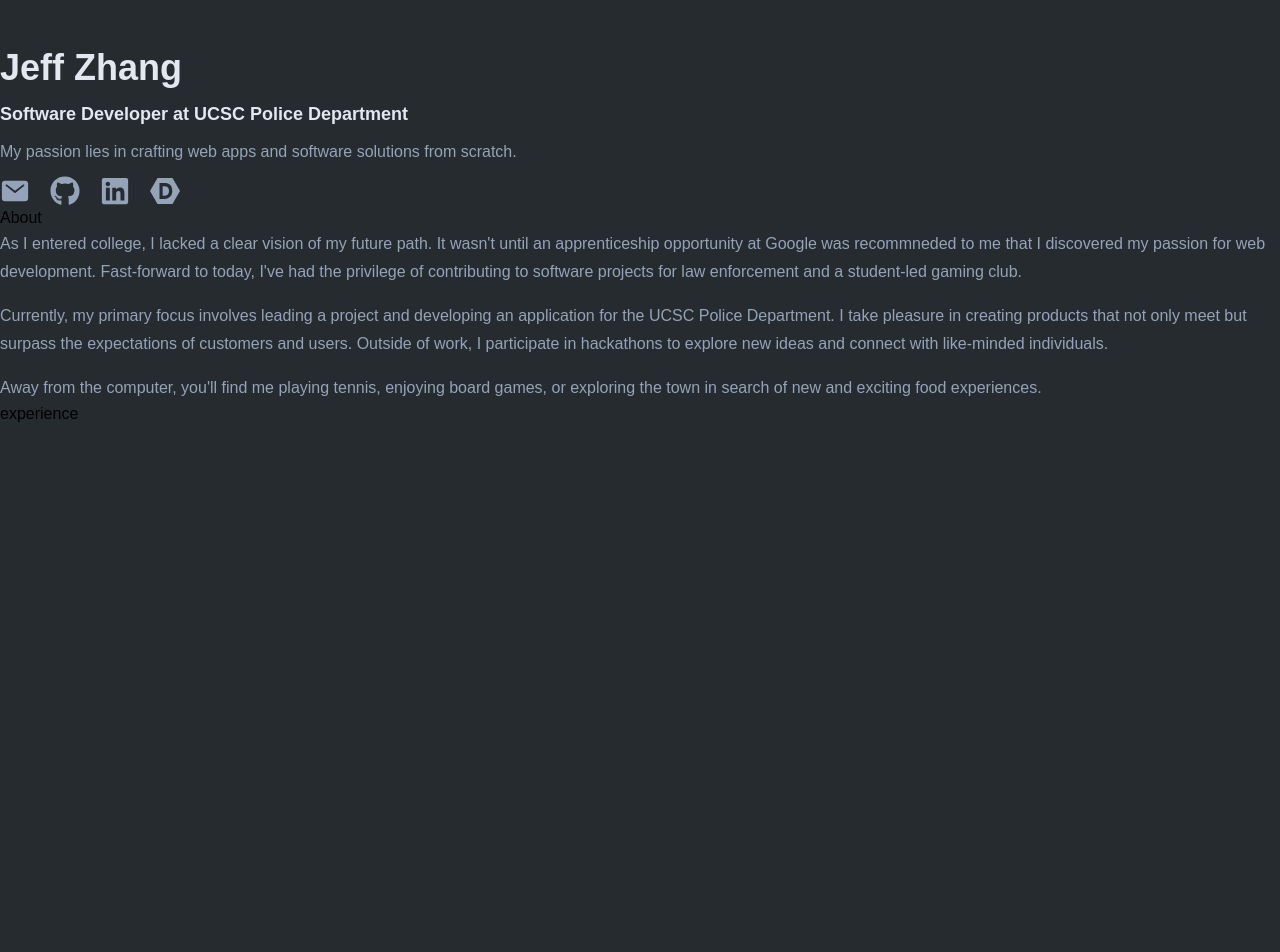
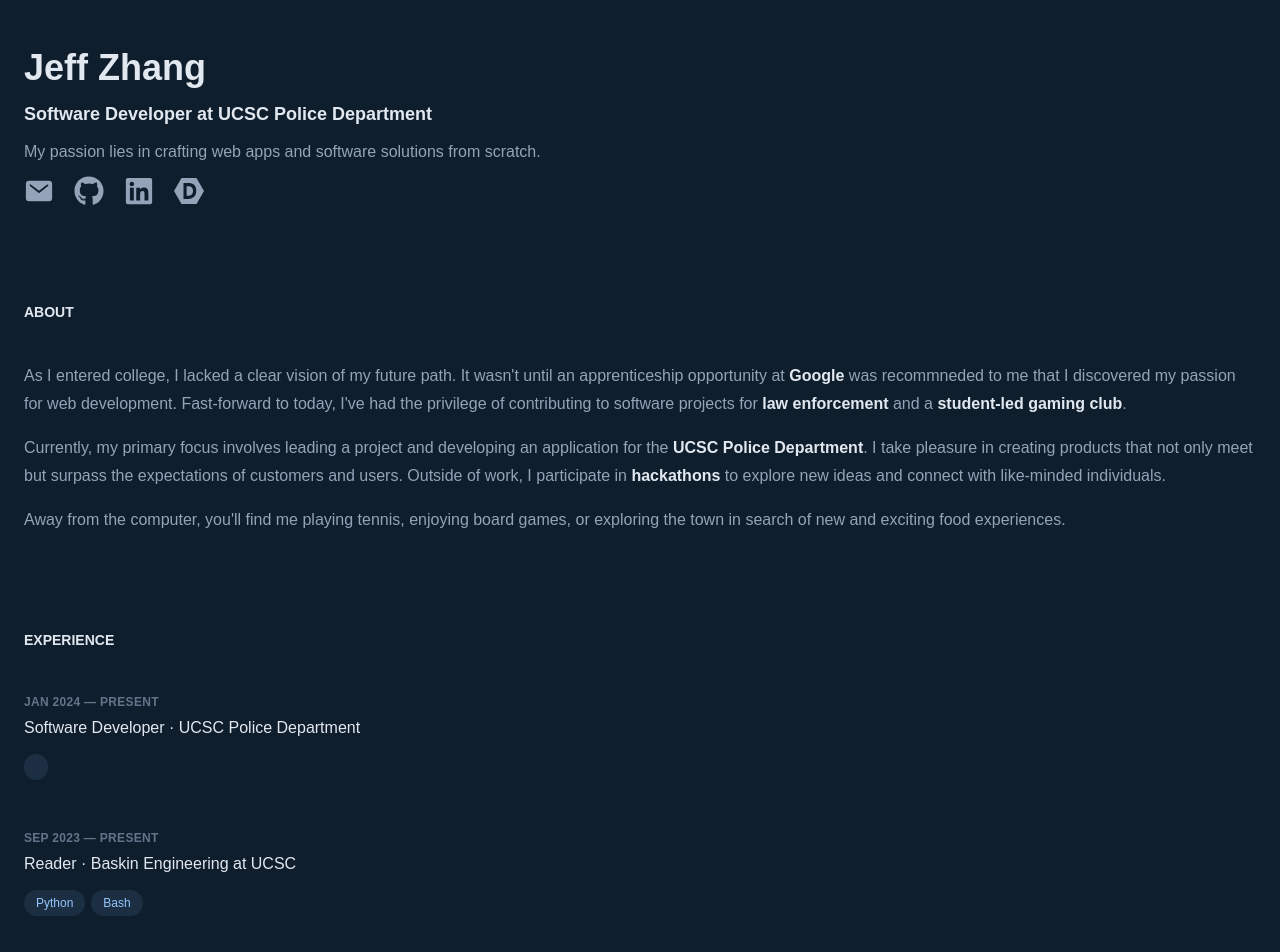
Before and after one commit to Jeffuz/Personal-Portfolio, a React (Create React App) app: page / in a window 1280 px wide. Shown: the top 952 px of the page. Before the commit the page ends 800 px from the top, so only its background shows below. Built offline with nearby package versions, Linux system fonts and the light colour scheme.

Commit message:
update about section

```diff
--- a/src/components/experience.jsx
+++ b/src/components/experience.jsx
@@ -1,9 +1,85 @@
 import React from 'react'
 
-const experience = () => {
+const Experience = () => {
+
+  let experienceObj = [
+    // "startTime": "",
+    // "endTime": "",
+    // "jobRole": "",
+    // "companyName": "",
+    // "link": "",
+    // "content": "",
+    // "tools": [""]
+    {
+      "startTime": "JAN 2024",
+      "endTime": "Present",
+      "jobRole": "Software Developer",
+      "companyName": "UCSC Police Department",
+      "link": "https://police.ucsc.edu/",
+      "content": "",
+      "tools": [""]
+    },
+    {
+      "startTime": "SEP 2023",
+      "endTime": "Present",
+      "jobRole": "Reader",
+      "companyName": "Baskin Engineering at UCSC",
+      "link": "https://organization.soe.ucsc.edu/reader-and-tutor-hiring",
+      "content": "",
+      "tools": ["Python", "Bash"]
+    },
+    {
+      "startTime": "JUN 2023",
+      "endTime": "Present",
+      "jobRole": "Web Developer",
+      "companyName": "Slug Gaming",
+      "link": "https://www.sluggaming.club/",
+      "content": "",
+      "tools": ["React.js", "Tailwind CSS", "Firebase", "Figma"]
+    },
+    {
+      "startTime": "JUL 2022",
+      "endTime": "AUG 2022",
+      "jobRole": "CSI Tech Intern",
+      "companyName": "Google",
+      "link": "https://about.google/",
+      "content": "",
+      "tools": ["HTML", "CSS", "JavaScript"]
+    }
+  ]
+
   return (
-    <div>experience</div>
+    <div>
+      <div id='experience_header' className='header'>Experience</div>
+      {experienceObj.map((experience, index) => (
+        <div key={index} className='flex flex-col mb-12'>
+          {/* Time */}
+          <div id='experience_time' className='mb-2 mt-1 text-xs font-semibold uppercase tracking-wide text-slate-500'>{experience.startTime} — {experience.endTime}</div>
+          {/* Role and Company */}
+          <div className='flex items-baseline font-medium leading-tight text-slate-200 hover:text-blue-300 duration-300 text-base'>
+            <a href={`${experience.link}`}>
+              <span>{experience.jobRole}</span>
+              <span>&nbsp;·&nbsp;</span>
+              <span>{experience.companyName}</span>
+            </a>
+          </div>
+          {/* Content */}
+          <div id='experience_content' className='mt-2 text-sm leading-normal text-slate-400 font-medium'>{experience.content}</div>
+          {/* Tools */}
+          <div id='experience_tools' className='mt-2'>
+            {experience.tools.map((tool, index) => (
+              <span key={index} className='text-blue-300 bg-blue-300/10 px-3 py-1.5 rounded-full text-xs font-medium mr-1.5 mt-2'>
+                {tool}
+              </span>
+            ))}
+          </div>
+        </div>
+      ))}
+      <div className='font-semibold text-slate-200 hover:text-blue-300 duration-300'>
+        <a href='resume.pdf' target='_blank'>View Full Résumé</a>
+      </div>
+    </div>
   )
 }
 
-export default experience
+export default Experience
--- a/src/index.css
+++ b/src/index.css
@@ -3,7 +3,7 @@
 @tailwind utilities;
 
 body {
-  background-color: #262B30;
+  background-color: #0f1e2c;
 }
 
 :root {
@@ -17,3 +17,15 @@
 .me_social_media_icons {
   @apply text-slate-400 hover:text-slate-200 duration-200;
 }
+
+.about_bold_importance {
+  @apply text-slate-200 hover:text-blue-300 duration-300 font-semibold;
+}
+
+.app_module_format {
+  @apply mx-6 pb-24;
+}
+
+.header {
+  @apply text-slate-200 font-semibold text-sm mb-10 uppercase;
+}
```
Also changed, not shown: 1 other file (tests, documents, lock files or other folders).
